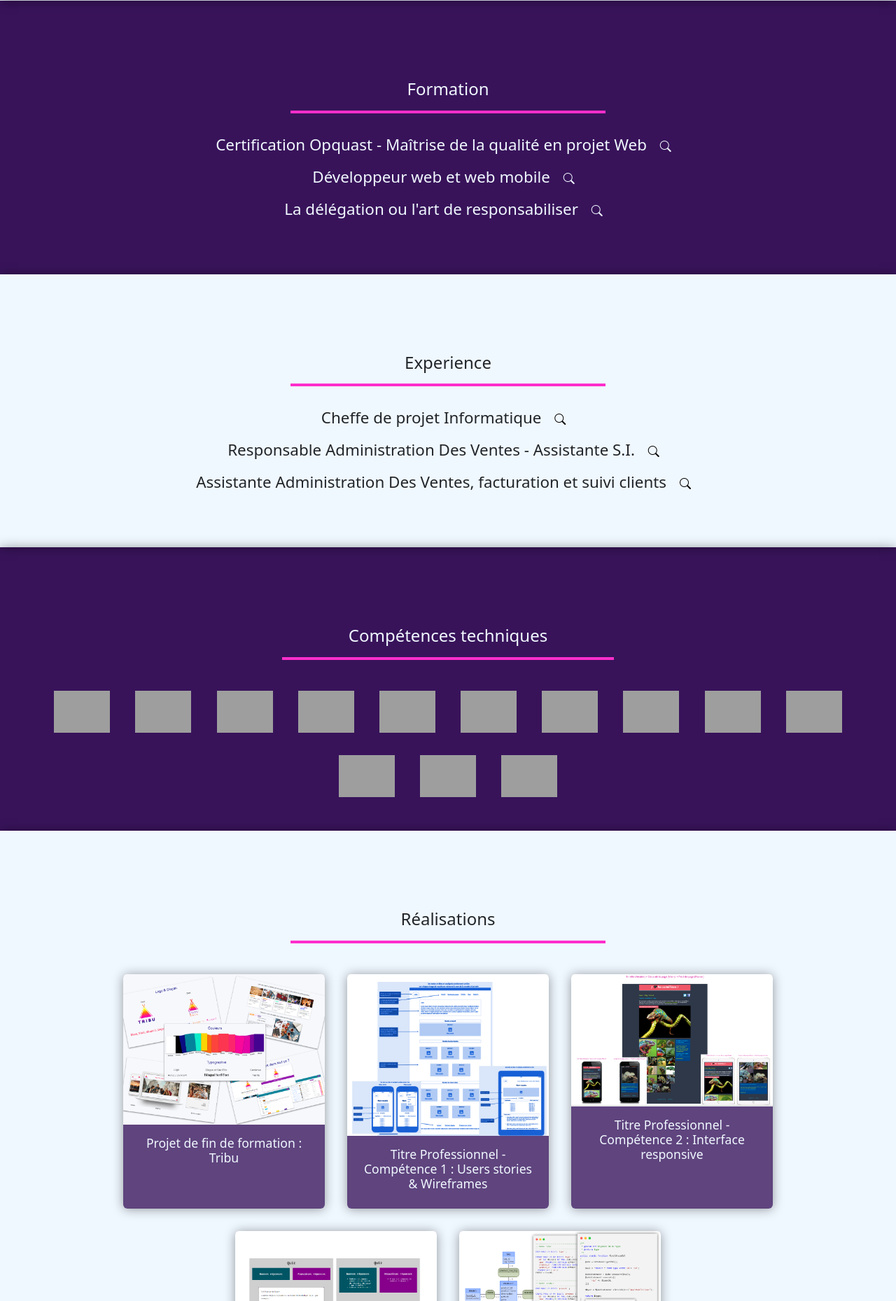
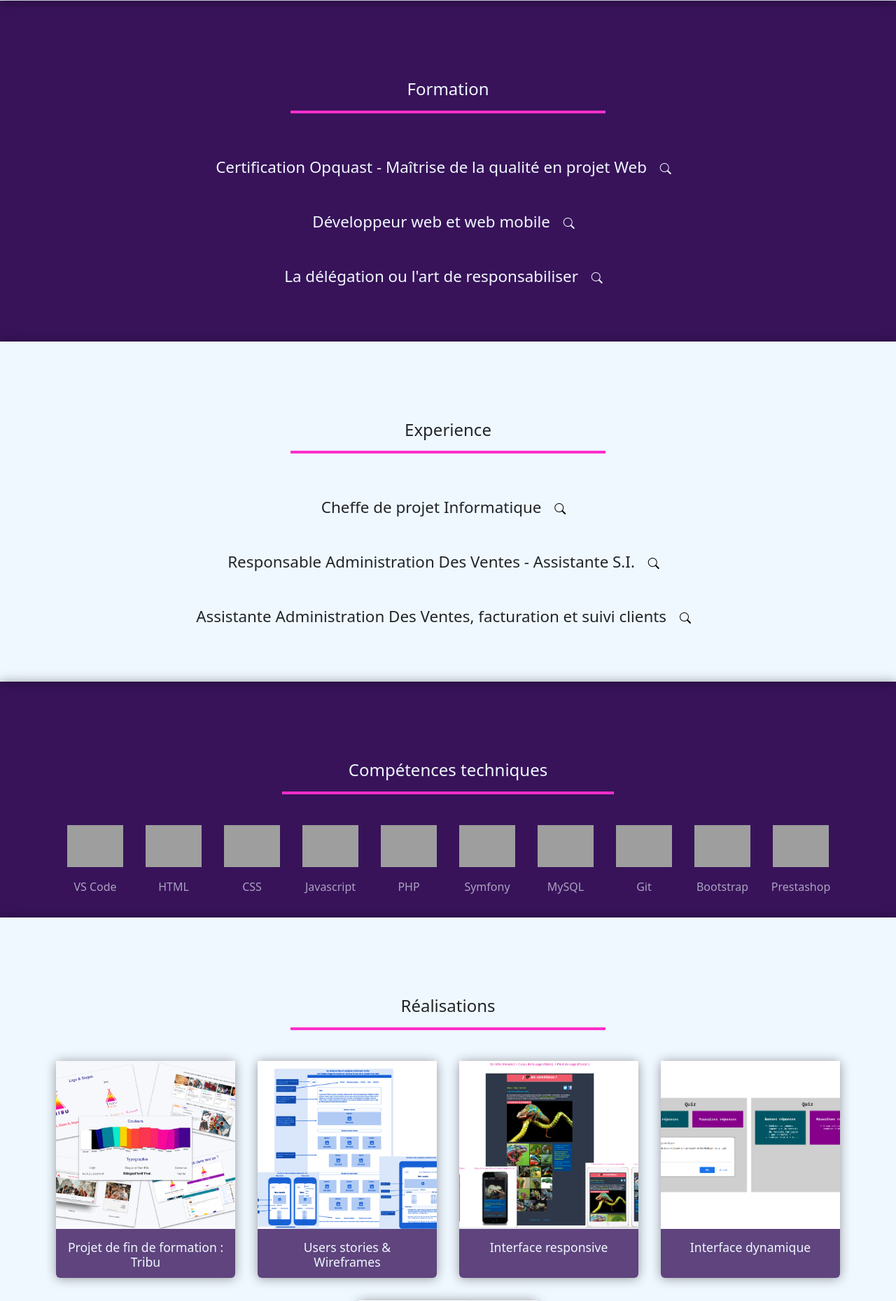
Before and after one commit to MarilyneDruart/cv_marilyne_druart, a PHP site: page / in a window 1280 px wide. Shown: the part 892-2751 px from the top of the page at 70% size. Run offline with PHP 8.4, Linux system fonts and the light colour scheme; grey boxes are pictures that could not be loaded.

Commit message:
navbar fixed on xl size, data competence created, link to mail and pdf added

```diff
--- a/index.php
+++ b/index.php
@@ -1,11 +1,11 @@
 <?php
 
-$pageToDisplay = 'main';
+// $pageToDisplay = 'main';
 
-if (isset($_GET['page']) && $_GET['page'] !== '') {
-    $pageToDisplay = $_GET['page'];
-}
+// if (isset($_GET['page']) && $_GET['page'] !== '') {
+//     $pageToDisplay = $_GET['page'];
+// }
 
 require __DIR__ . '/php/inc/templates/header.tpl.php';
-require __DIR__ . '/php/inc/templates/' . $pageToDisplay . '.tpl.php';
+require __DIR__ . '/php/inc/templates/main.tpl.php';
 require __DIR__ . '/php/inc/templates/footer.tpl.php';
--- a/php/inc/data.php
+++ b/php/inc/data.php
@@ -126,8 +126,90 @@
 
     ];
 
+
+
+// ------------------------------- Compétences -------------------------------
+    $competenceList = [
+        1 => [
+            'picture' => "php/public/img/logo_competences/logo_vscode",
+            'alt' => "logo_vscode",
+            'title' => "VS Code",
+        ],
+
+        2 => [
+            'picture' => "php/public/img/logo_competences/logo_html",
+            'alt' => "logo_html",
+            'title' => "HTML",
+        ],
+
+        3 => [
+            'picture' => "php/public/img/logo_competences/logo_css",
+            'alt' => "logo_css",
+            'title' => "CSS",
+        ],
+
+        // 4 => [
+        //     'picture' => "php/public/img/logo_competences/logo_responsive_design",
+        //     'alt' => "logo_responsive_design",
+        //     'title' => "",
+        // ],
+
+        5 => [
+            'picture' => "php/public/img/logo_competences/logo_javascript",
+            'alt' => "logo_javascript",
+            'title' => "Javascript",
+        ],
+
+        6 => [
+            'picture' => "php/public/img/logo_competences/logo_php",
+            'alt' => "logo_php",
+            'title' => "PHP",
+        ],
+
+        7 => [
+            'picture' => "php/public/img/logo_competences/logo_symfony",
+            'alt' => "logo_symfony",
+            'title' => "Symfony",
+        ],
+
+        8 => [
+            'picture' => "php/public/img/logo_competences/logo_mysql",
+            'alt' => "logo_mysql",
+            'title' => "MySQL",
+        ],
+
+        // 9 => [
+        //     'picture' => "php/public/img/logo_competences/logo_notepad",
+        //     'alt' => "logo_notepad",
+        //     'title' => "Notepad++",
+        // ],
+
+        10 => [
+            'picture' => "php/public/img/logo_competences/logo_git",
+            'alt' => "logo_git",
+            'title' => "Git",
+        ],
+
+        // 11 => [
+        //     'picture' => "php/public/img/logo_competences/logo_filezilla",
+        //     'alt' => "logo_filezilla",
+        //     'title' => "FileZilla",
+        // ],
+
+        12 => [
+            'picture' => "php/public/img/logo_competences/logo_bootstrap",
+            'alt' => "logo_bootstrap",
+            'title' => "Bootstrap",
+        ],
+
+        13 => [
+            'picture' => "php/public/img/logo_competences/logo_prestashop",
+            'alt' => "logo_prestashop",
+            'title' => "Prestashop",
+        ],
+    ];
+
 // ------------------------------- Realisations -------------------------------
-
     $realisationList = [
         // 1 => [
         //     'title' => "E-commerce : Atopia Graphics",
@@ -148,25 +230,25 @@
             'alt' => "site_tribu",
         ],
         4 => [
-            'title' => "Titre Professionnel - Compétence 1 : Users stories & Wireframes",
+            'title' => "Users stories & Wireframes",
             'link' => "https://github.com/MarilyneDruart/cp1_users-stories_wireframes",
             'picture' => "php/public/img/img_realisations/cp1.png",
             'alt' => "",
         ],
         5 => [
-            'title' => "Titre Professionnel - Compétence 2 : Interface responsive",
+            'title' => "Interface responsive",
             'link' => "https://github.com/MarilyneDruart/cp2_responsive_cameleons",
             'picture' => "php/public/img/img_realisations/cp2.png",
             'alt' => "",
         ],
         6 => [
-            'title' => "Titre Professionnel - Compétence 3 : Interface dynamique",
+            'title' => "Interface dynamique",
             'link' => "https://github.com/MarilyneDruart/cp3_dynamique_quizz",
             'picture' => "php/public/img/img_realisations/cp3.png",
             'alt' => "",
         ],
         7 => [
-            'title' => "Titre Professionnel - Compétences 5-6-7 : Gestion de base de données",
+            'title' => "Gestion de base de données",
             'link' => "https://github.com/MarilyneDruart/cp5-6-7_oshop_back",
             'picture' => "php/public/img/img_realisations/cp5-6-7.png",
             'alt' => "",
--- a/php/inc/templates/header.tpl.php
+++ b/php/inc/templates/header.tpl.php
@@ -21,13 +21,13 @@
         <!-- favicon -->
         <link rel="shortcut icon" href="php/public/img/favicon.ico" type="image/x-icon">
 
-		<title>CV Marilyne Druart - <?= $pageToDisplay ?></title>
+		<title>CV Marilyne Druart</title>
     </head>
 
     <body>
         <div class="wrapper" id="top">
             <header>
-                <nav class="navbar navbar-expand-lg">
+                <nav class="navbar navbar-expand-xl">
                     <div class="container-fluid">
                         <a class="navbar-brand" href="#top">Marilyne Druart</a>
 
@@ -45,6 +45,7 @@
                                         <li><a class="dropdown-item" href="#competences">Compétences</a></li>
                                         <li><a class="dropdown-item" href="#realisations">Réalisations</a></li>
                                         <li><a class="dropdown-item" href="#contact">Me contacter</a></li>
+                                        <li><a class="dropdown-item" href="php/public/documents/CV_DRUART_Marilyne.pdf" target="_blank" class="curriculum-text">Télécharger mon CV au format PDF</a></li>
                                     </ul>
                                 </ul>
                             </div>
@@ -75,6 +76,9 @@
                                         <li class="nav-item">
                                             <a class="nav-link" href="#contact">Me contacter</a>
                                         </li>
+                                        <li class="nav-item">
+                                            <a class="nav-link" href="php/public/documents/CV_DRUART_Marilyne.pdf" target="_blank" class="curriculum-text">CV au format PDF</a>
+                                        </li>
                                     </ul>
                                 </div>
                             </div>
--- a/php/inc/templates/main.tpl.php
+++ b/php/inc/templates/main.tpl.php
@@ -90,19 +90,14 @@
             Compétences techniques
         </h1>
         <div class="container_competences_wrapper">
-            <img src="php/public/img/logo_competences/logo_vscode" alt="logo_vscode">
-            <img src="php/public/img/logo_competences/logo_html" alt="logo_html">
-            <img src="php/public/img/logo_competences/logo_css" alt="logo_css">
-            <img src="php/public/img/logo_competences/logo_responsive_design" alt="logo_responsive_design">
-            <img src="php/public/img/logo_competences/logo_javascript" alt="logo_javascript">
-            <img src="php/public/img/logo_competences/logo_php" alt="logo_php">
-            <img src="php/public/img/logo_competences/logo_symfony" alt="logo_symfony">
-            <img src="php/public/img/logo_competences/logo_mysql" alt="logo_mysql">
-            <img src="php/public/img/logo_competences/logo_notepad" alt="logo_notepad">
-            <img src="php/public/img/logo_competences/logo_git" alt="logo_git">
-            <img src="php/public/img/logo_competences/logo_filezilla" alt="logo_filezilla">
-            <img src="php/public/img/logo_competences/logo_bootstrap" alt="logo_bootstrap">
-            <img src="php/public/img/logo_competences/logo_prestashop" alt="logo_prestashop">
+            <?php foreach ($competenceList as $value) :?>
+                <div class="container_competences_wrapper_hover">
+                    <img src="<?= $value['picture'] ?>" alt=<?= $value['alt'] ?>/>
+                    <div class="container_competences_wrapper_img_content">
+                        <div class="text"><?= $value['title'] ?></div>
+                    </div>
+                </div>
+            <?php endforeach; ?>
         </div>
     </div>
     <div class="container_realisations" id="realisations">
@@ -111,12 +106,16 @@
         </h1>
         <div class="container_realisations_wrapper">
             <?php foreach ($realisationList as $value) :?>
-            <div class="card" style="width: 18rem;">
-            <a href="<?= $value['link'] ?>" target="_blank" ><img class="card-img-top" src="<?= $value['picture'] ?>" alt="<?= $value['alt'] ?>"></a>
-                <div class="card-body">
-                    <h5 class="card-title"><?= $value['title'] ?></h5>
+            <a href="<?= $value['link'] ?>" target="_blank">
+                <div class="card">
+                    <div class="card-img-container">
+                        <img class="card-img-top" src="<?= $value['picture'] ?>" alt="<?= $value['alt'] ?>">
+                    </div>
+                    <div class="card-body">
+                        <h5 class="card-title"><?= $value['title'] ?></h5>
+                    </div>
                 </div>
-            </div>
+            </a>
             <?php endforeach; ?>
         </div>
     </div>
@@ -125,10 +124,9 @@
             Me contacter
         </h1>
         <div class="container_contact_wrapper">
-            <a href="https://www.linkedin.com/in/marilyne-druart" target="_blank"><img src="php/public/img/logo_linkedin.png" alt="<?= $value['alt'] ?>"></a>
-            <!-- <p><span>&#128072;</span>Envoyez-moi un message<span>&#128073;</span></p> -->
-
-            <a href="https://github.com/MarilyneDruart" target="_blank"><img src="php/public/img/logo_github.png" alt="<?= $value['alt'] ?>"></a>
+            <a data-toggle="tooltip" href="mailto:marilyne.druart@outlook.com" target="_blank"><img src="php/public/img/logo_mail.png" alt="envoyer_mail" title="Envoyer un email" ></a>
+            <a href="https://www.linkedin.com/in/marilyne-druart" target="_blank"><img src="php/public/img/logo_linkedin.png" alt="logo_linkedin" title="Envoyer un message sur Linkedin"></a>
+            <a href="php/public/documents/CV_DRUART_Marilyne.pdf" target="_blank"><img src="php/public/img/logo_telechargement.png" alt="télécharger_CV" title="Coordonnées sur mon CV"></a>
         </div>
     </div>
     <a href="#top">
--- a/php/public/css/style.css
+++ b/php/public/css/style.css
@@ -153,6 +153,7 @@
 h2 {
     font-size: 1.4rem;
     text-align: center;
+    margin-top: 2rem;
 }
 
 h3 {
@@ -251,7 +252,6 @@
     vertical-align: initial;
 }
 
-
 .container_formation .card-body, .container_formation .card li, .container_formation .card p {
     color: black;
     background-color:aliceblue;
@@ -276,6 +276,9 @@
 
 .container_competences_wrapper {
     text-align: center;
+    display: flex;
+    flex-wrap: wrap;
+    justify-content: center;
 }
 
 .container_competences img {
@@ -284,11 +287,34 @@
     margin: 1rem;
 }
 
+.container_competences_wrapper_img_content {
+    color:rgba(240, 248, 255, 0.623);
+    text-align: center;
+}
+
 .container_realisations_wrapper .card {
+    width: 16rem;
+    height: 19.4rem;
     margin: 1rem;
     background-color: rgba(40, 0, 78, 0.726);
     border: none;
     box-shadow: 0 0.06rem 1rem rgb(0 0 0 / 40%);
+}
+
+.card-img-container {
+    height: 15rem;
+    overflow: hidden;
+    display: flex;
+    justify-content: center;
+}
+
+.card-img-top {
+    height: 15rem;
+    width: auto;
+}
+
+.container_realisations_wrapper .card-body {
+    height: 2.4rem;
 }
 
 .container_realisations_wrapper .card-title {
@@ -298,12 +324,12 @@
 
 .container_contact_wrapper {
     display: flex;
-    justify-content: space-evenly;
+    justify-content: center;
 }
 
 .container_contact img {
-    max-width: 5rem;
-    margin-top: 1rem;
+    max-width: 3.5rem;
+    margin: 1rem 1rem 0 1rem;
     position: relative;
     transition-duration: 0.8s;
     transition-property: transform;
@@ -353,15 +379,6 @@
 /* ------------------------- DESKTOP ------------------------- */
 @media(min-width: 992px) {
 
-    .nav-dropdown-burger {
-        display: none;
-    }
-
-    .large-nav {
-        display:initial;
-    }
-
-
     .container_about .wrapper {
         flex-direction: row;
     }
@@ -373,4 +390,21 @@
     .container_realisations img {
         max-width: 27rem;
     }
+
+    .container_contact img {
+        max-width: 5rem;
+    }
 }
+
+/* ------------------------- Navbar responsive ------------------------- */
+
+@media(min-width: 1180px) {
+    .nav-dropdown-burger {
+        display: none;
+    }
+
+    .large-nav {
+        display:initial;
+    }
+
+}
```
Also changed, not shown: php/public/img/logo_competences/logo_html.png, php/public/img/logo_competences/logo_php.png, php/public/img/logo_competences/logo_prestashop.png, php/public/img/logo_competences/logo_vscode.png, php/public/img/logo_github.png (deleted), php/public/img/logo_mail.png (added), php/public/img/logo_telechargement.png (added), php/public/img/pdf.png (added), 1 other file.
